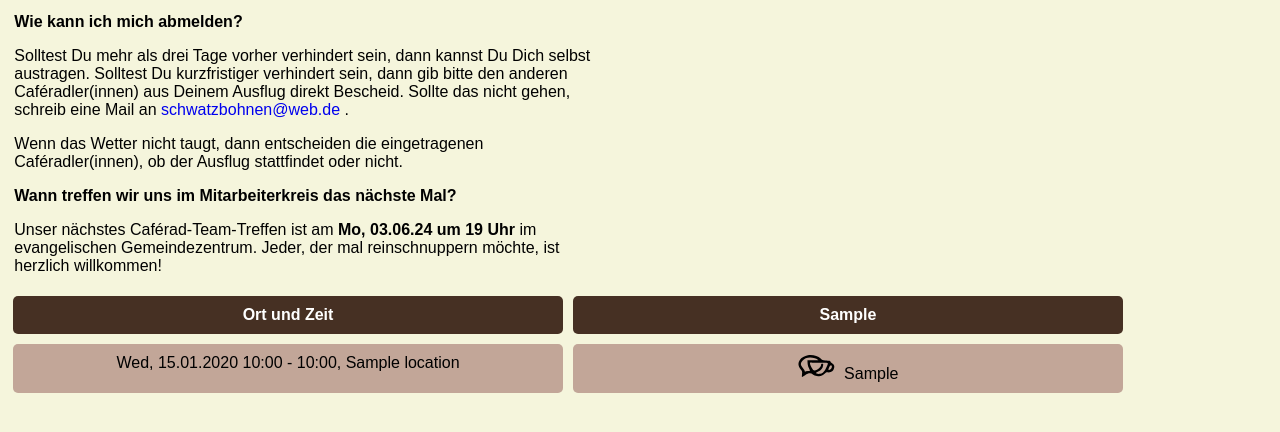
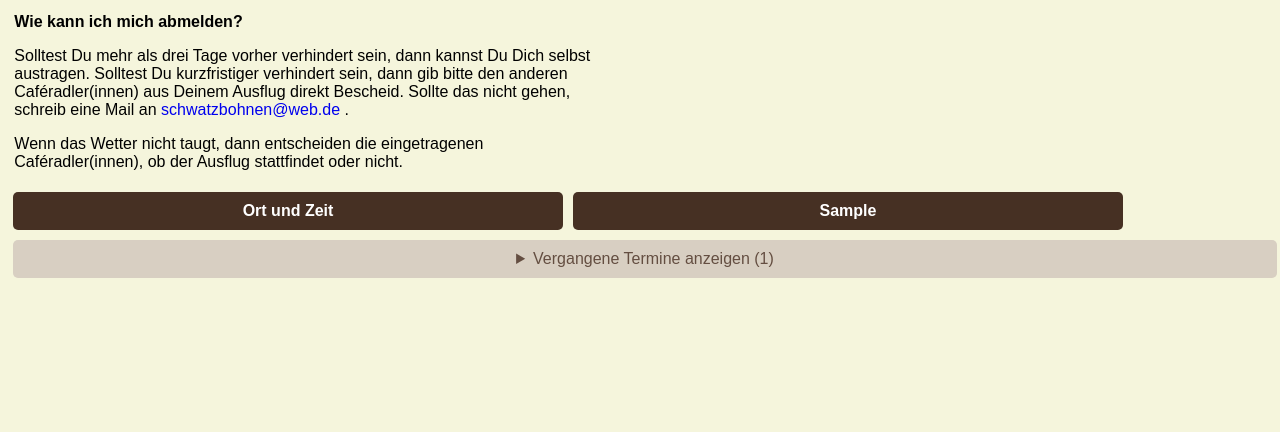
Before and after one commit to Zapperdulchen/coffeebikeplanner, a Flask app: page /planner in a window 1280 px wide. Shown: the part 331-763 px from the top of the page. Run offline with Flask 3, Linux system fonts and the light colour scheme; the visitor is signed in with stand-in values (Sample User, id 1); tables that the repository leaves empty hold one stand-in row (values such as "Sample post"); parts of the project's set-up code (start-up, migrations or seed data) failed here and were passed over.

Commit message:
Show past events only optionally

```diff
--- a/app.py
+++ b/app.py
@@ -1,6 +1,8 @@
 import locale
 import random
 import json
+from datetime import datetime
+from zoneinfo import ZoneInfo
 from functools import wraps
 from flask import Flask, render_template, request, jsonify, redirect, url_for
 from flask import session as flask_session
@@ -77,15 +79,30 @@ def planner():
     global session
 
     events = session.query(Event).order_by(Event.start_datetime.asc()).all()
+    today = datetime.now(ZoneInfo('Europe/Berlin')).date()
+    upcoming_events = [event for event in events if event.start_datetime.date() >= today]
+    past_events = [event for event in events if event.start_datetime.date() < today]
     tasks = session.query(Task).all()
-    return render_template('plan_events_template.html', events=events, tasks=tasks)
+    return render_template(
+        'plan_events_template.html',
+        upcoming_events=upcoming_events,
+        past_events=past_events,
+        tasks=tasks,
+    )
 
 @app.route('/')
 def index():
     global session
 
     events = session.query(Event).order_by(Event.start_datetime.asc()).all()
-    return render_template('events_template.html', events=events)
+    today = datetime.now(ZoneInfo('Europe/Berlin')).date()
+    upcoming_events = [event for event in events if event.start_datetime.date() >= today]
+    past_events = [event for event in events if event.start_datetime.date() < today]
+    return render_template(
+        'events_template.html',
+        upcoming_events=upcoming_events,
+        past_events=past_events,
+    )
 
 @app.route('/update', methods=['POST'])
 @login_required
--- a/static/styles.css
+++ b/static/styles.css
@@ -116,3 +116,28 @@ body {
          margin: 2px;
      }
  }
+
+ .past-events {
+     margin: 5px;
+ }
+
+ .past-events summary {
+     background-color: #d8cfc2;
+     color: #644e41;
+     border-radius: 5px;
+     box-sizing: border-box;
+     cursor: pointer;
+     padding: 10px;
+     text-align: center;
+ }
+
+
+ .past-events .past-event {
+     background-color: #d8cfc2;
+     color: #644e41;
+ }
+
+.past-events-planner {
+    width: 100%;
+    max-width: none;
+}
--- a/templates/next_meeting.html
+++ b/templates/next_meeting.html
@@ -1,3 +1,4 @@
-<!-- Nächstes Treffen -->
+<!-- Nächstes Treffen - aktuell keines geplant
         <p class="subheading">Wann treffen wir uns im Mitarbeiterkreis das nächste Mal?</p>
-        <p>Unser nächstes Caférad-Team-Treffen ist am <b>Mo, 03.06.24 um 19 Uhr</b> im evangelischen Gemeindezentrum. Jeder, der mal reinschnuppern möchte, ist herzlich willkommen!</p>
+        <p>Unser nächstes Caférad-Team-Treffen ist am <b>Mo, 28.07.25 um 19:30 Uhr</b> im evangelischen Gemeindezentrum. Jeder, der mal reinschnuppern möchte, ist herzlich willkommen!</p>
+ -->
--- a/templates/plan_events_template.html
+++ b/templates/plan_events_template.html
@@ -24,7 +24,29 @@
     {% endfor %}
 </div>
 
-{% for event in events %}
+{% if past_events %}
+<details class="past-events past-events-planner">
+    <summary>Vergangene Termine anzeigen ({{ past_events | length }})</summary>
+    {% for event in past_events %}
+    <div class="container">
+        <div class="item past-event">{{ event.start_datetime | date('%a, %d.%m.%Y %H:%M') }} -
+                          {{ event.end_datetime | date('%H:%M') }}, {{ event.location.name }}</div>
+        {% for task in tasks %}
+            {% for plan in event.plans if plan.task_id == task.id %}
+                <div class="item task{{ task.id }} past-event" onclick="makeEditable(this)" data-event="{{ event.id }}" data-task="{{ task.id }}" data-placeholder="{{ task.id | random_placeholder }}">
+                    {{ plan.person }}
+                </div>
+            {% else %}
+                {% set placeholder = task.id | random_placeholder %}
+                <div class="item task{{ task.id }} placeholder past-event" onclick="makeEditable(this)" data-event="{{ event.id }}" data-task="{{ task.id }}" data-placeholder="{{ placeholder }}">{{ placeholder }}</div>
+            {% endfor %}
+        {% endfor %}
+    </div>
+    {% endfor %}
+</details>
+{% endif %}
+
+{% for event in upcoming_events %}
 <div class="container">
     <div class="item">{{ event.start_datetime | date('%a, %d.%m.%Y %H:%M') }} -
                       {{ event.end_datetime | date('%H:%M') }}, {{ event.location.name }}</div>
```
Also changed, not shown: templates/events_template.html (+13 -1 lines).
